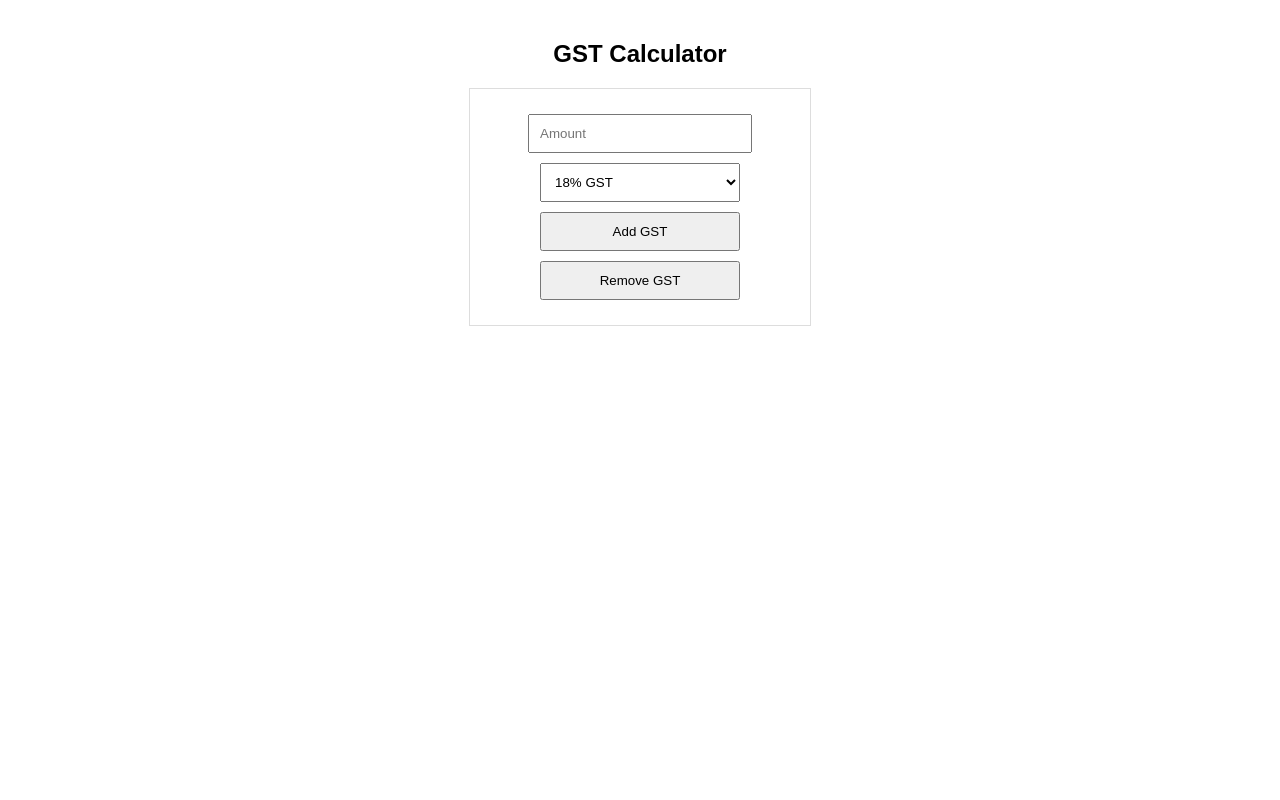
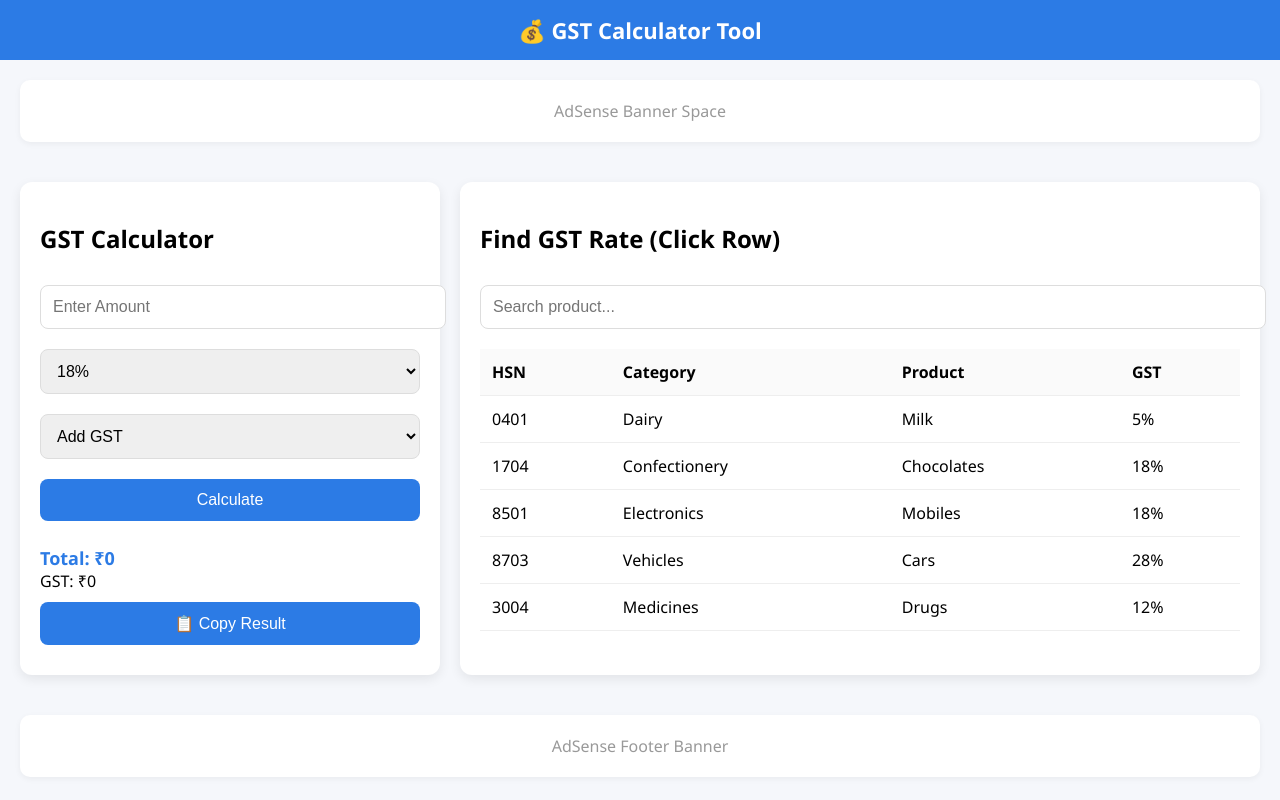
Before and after one commit to Pavanapps/PythonApps, a Flask app: page / in a window 1280 px wide. Run offline with Flask 3, Linux system fonts and the light colour scheme.

Commit message:
Add files via upload

```diff
--- a/templates/index.html
+++ b/templates/index.html
@@ -1,37 +1,250 @@
 <!DOCTYPE html>
-<html>
+<html lang="en">
 <head>
-    <title>GST Calculator</title>
+    <meta charset="UTF-8">
+    <title>GST Calculator Tool</title>
+    <meta name="viewport" content="width=device-width, initial-scale=1">
+
     <style>
-        body{font-family:Arial;text-align:center;margin-top:40px}
-        input,select,button{padding:10px;margin:5px;width:200px}
-        .box{border:1px solid #ddd;padding:20px;width:300px;margin:auto}
+        body{
+            font-family:'Segoe UI',sans-serif;
+            background:#f5f7fb;
+            margin:0;
+        }
+
+        header{
+            background:#2c7be5;
+            color:#fff;
+            padding:15px;
+            text-align:center;
+            font-size:22px;
+            font-weight:bold;
+        }
+
+        .container{
+            display:flex;
+            flex-wrap:wrap;
+            gap:20px;
+            padding:20px;
+        }
+
+        .card{
+            background:#fff;
+            border-radius:12px;
+            box-shadow:0 4px 12px rgba(0,0,0,0.08);
+            padding:20px;
+        }
+
+        .calculator{
+            flex:1;
+            min-width:280px;
+            position:sticky;
+            top:20px;
+            height:fit-content;
+        }
+
+        .table-section{
+            flex:2;
+            min-width:300px;
+        }
+
+        input,select,button{
+            width:100%;
+            padding:12px;
+            margin:10px 0;
+            border-radius:8px;
+            border:1px solid #ddd;
+            font-size:16px;
+        }
+
+        button{
+            background:#2c7be5;
+            color:#fff;
+            border:none;
+            cursor:pointer;
+            transition:0.3s;
+        }
+
+        button:hover{
+            background:#1a5fd1;
+        }
+
+        .result{
+            margin-top:15px;
+            font-size:18px;
+            font-weight:bold;
+            color:#2c7be5;
+        }
+
+        table{
+            width:100%;
+            border-collapse:collapse;
+            margin-top:10px;
+        }
+
+        th,td{
+            padding:12px;
+            border-bottom:1px solid #eee;
+            text-align:left;
+        }
+
+        th{
+            background:#fafafa;
+        }
+
+        tr:hover{
+            background:#f1f5ff;
+            cursor:pointer;
+        }
+
+        .active-row{
+            background:#dbe7ff !important;
+        }
+
+        .search{
+            width:100%;
+            padding:12px;
+            border-radius:8px;
+            border:1px solid #ddd;
+        }
+
+        .ads{
+            margin:20px;
+            padding:20px;
+            background:#fff;
+            text-align:center;
+            border-radius:10px;
+            box-shadow:0 2px 6px rgba(0,0,0,0.05);
+            color:#999;
+        }
+
+        @media(max-width:768px){
+            .container{
+                flex-direction:column;
+            }
+        }
     </style>
 </head>
+
 <body>
 
-<h2>GST Calculator</h2>
+<header>💰 GST Calculator Tool</header>
 
-<div class="box">
-<form method="POST">
-    <input type="number" step="0.01" name="amount" placeholder="Amount" required><br>
+<div class="ads">
+    AdSense Banner Space
+</div>
 
-    <select name="gst_rate">
-        <option value="5">5% GST</option>
-        <option value="12">12% GST</option>
-        <option value="18" selected>18% GST</option>
-        <option value="28">28% GST</option>
-    </select><br>
+<div class="container">
 
-    <button name="action" value="add">Add GST</button>
-    <button name="action" value="remove">Remove GST</button>
-</form>
+    <!-- Calculator -->
+    <div class="card calculator">
+        <h2>GST Calculator</h2>
 
-{% if result %}
-<h3>Total: ₹ {{ result }}</h3>
-<p>GST: ₹ {{ gst_amount }}</p>
-{% endif %}
+        <input type="number" id="amount" placeholder="Enter Amount">
+
+        <select id="gst_rate">
+            <option value="5">5%</option>
+            <option value="12">12%</option>
+            <option value="18" selected>18%</option>
+            <option value="28">28%</option>
+        </select>
+
+        <select id="action">
+            <option value="add">Add GST</option>
+            <option value="remove">Remove GST</option>
+        </select>
+
+        <button onclick="calculate()">Calculate</button>
+
+        <div class="result" id="result">Total: ₹0</div>
+        <div id="gstValue">GST: ₹0</div>
+
+        <button onclick="copyResult()">📋 Copy Result</button>
+    </div>
+
+    <!-- Table -->
+    <div class="card table-section">
+        <h2>Find GST Rate (Click Row)</h2>
+
+        <input type="text" class="search" id="searchInput" placeholder="Search product...">
+
+        <table id="gstTable">
+            <thead>
+                <tr>
+                    <th>HSN</th>
+                    <th>Category</th>
+                    <th>Product</th>
+                    <th>GST</th>
+                </tr>
+            </thead>
+            <tbody>
+                <tr onclick="selectRow(this,'5')"><td>0401</td><td>Dairy</td><td>Milk</td><td>5%</td></tr>
+                <tr onclick="selectRow(this,'18')"><td>1704</td><td>Confectionery</td><td>Chocolates</td><td>18%</td></tr>
+                <tr onclick="selectRow(this,'18')"><td>8501</td><td>Electronics</td><td>Mobiles</td><td>18%</td></tr>
+                <tr onclick="selectRow(this,'28')"><td>8703</td><td>Vehicles</td><td>Cars</td><td>28%</td></tr>
+                <tr onclick="selectRow(this,'12')"><td>3004</td><td>Medicines</td><td>Drugs</td><td>12%</td></tr>
+            </tbody>
+        </table>
+    </div>
+
 </div>
+
+<div class="ads">
+    AdSense Footer Banner
+</div>
+
+<script>
+const amountInput = document.getElementById("amount");
+const gstSelect = document.getElementById("gst_rate");
+
+function calculate(){
+    let amount = parseFloat(amountInput.value) || 0;
+    let rate = parseFloat(gstSelect.value);
+    let action = document.getElementById("action").value;
+
+    let gst = 0;
+    let total = 0;
+
+    if(action === "add"){
+        gst = (amount * rate) / 100;
+        total = amount + gst;
+    } else {
+        gst = amount * rate / (100 + rate);
+        total = amount - gst;
+    }
+
+    document.getElementById("result").innerText = "Total: ₹ " + total.toFixed(2);
+    document.getElementById("gstValue").innerText = "GST: ₹ " + gst.toFixed(2);
+}
+
+// Row selection
+function selectRow(row, rate){
+    document.querySelectorAll("#gstTable tr").forEach(r => r.classList.remove("active-row"));
+    row.classList.add("active-row");
+
+    gstSelect.value = rate;
+    calculate();
+}
+
+// Search filter
+document.getElementById("searchInput").addEventListener("keyup", function(){
+    let value = this.value.toLowerCase();
+    let rows = document.querySelectorAll("#gstTable tbody tr");
+
+    rows.forEach(row => {
+        row.style.display = row.innerText.toLowerCase().includes(value) ? "" : "none";
+    });
+});
+
+// Copy result
+function copyResult(){
+    let text = document.getElementById("result").innerText + " | " +
+               document.getElementById("gstValue").innerText;
+
+    navigator.clipboard.writeText(text);
+    alert("Copied!");
+}
+</script>
 
 </body>
 </html>
```
